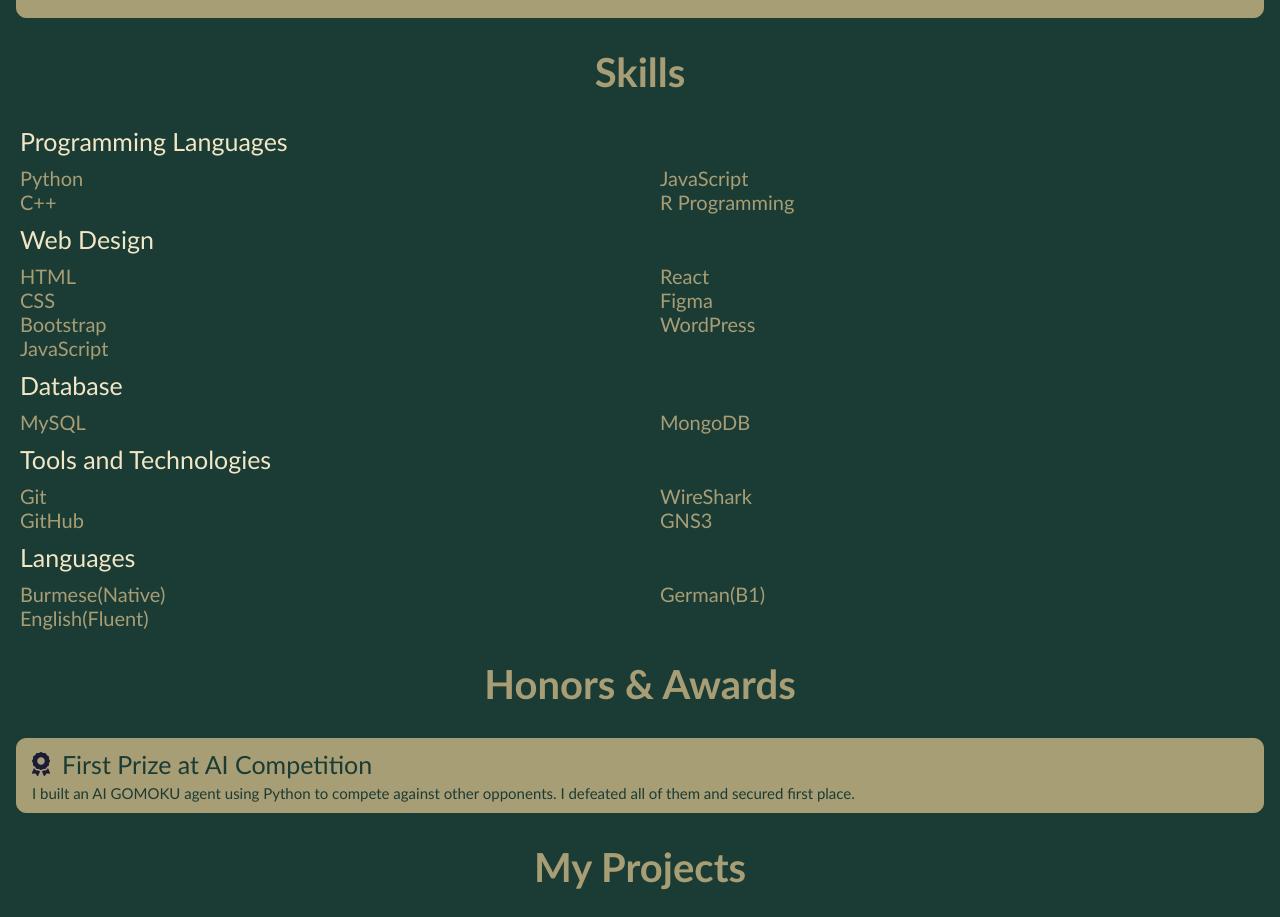
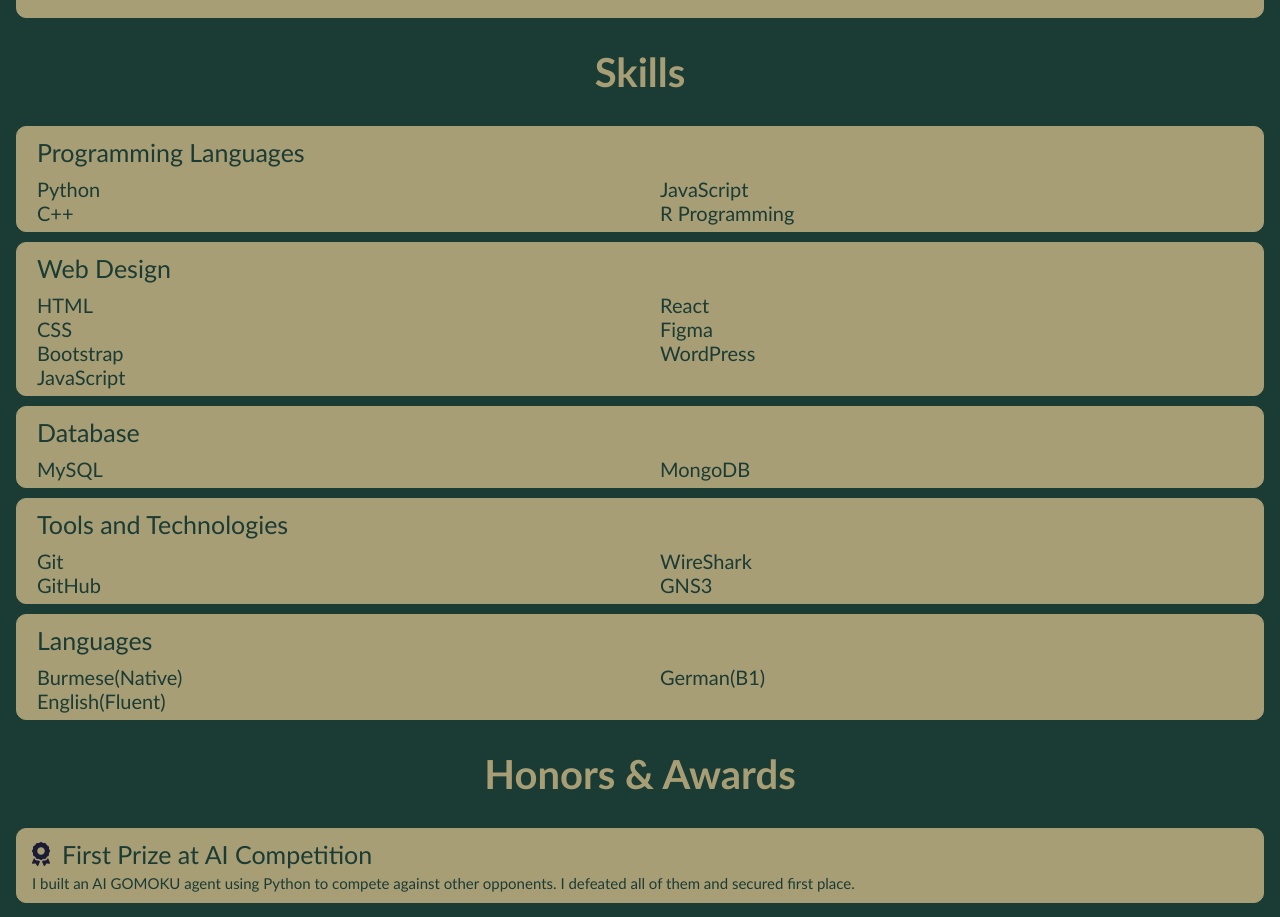
Before and after one commit to Min-Thway-Htut/min-thway-htut.github.io, a plain HTML site: page index.html in a window 1280 px wide. Shown: the part 663-1580 px from the top of the page. Drawn offline with Linux system fonts and the light colour scheme.

Commit message:
Updating sill section

```diff
--- a/index.html
+++ b/index.html
@@ -59,6 +59,8 @@
 
 
         <h2 id="mySkills">Skills</h2>
+
+        <div class="skill-border">
         <div class="skill-title">Programming Languages</div>
         <div class="skill">
             <ul>
@@ -68,8 +70,9 @@
                 <li>R Programming</li>
             </ul>
         </div>
+    </div>
 
-
+    <div class="skill-border">
         <div class="skill-title">Web Design</div>
         <div class="skill">
         <ul>
@@ -82,7 +85,9 @@
             <li>WordPress</li>
         </ul>
        </div>
+    </div>
 
+    <div class="skill-border">
        <div class="skill-title">Database</div>
        <div class="skill">
         <ul>
@@ -90,7 +95,9 @@
             <li>MongoDB</li>
         </ul>
        </div>
+    </div>
 
+    <div class="skill-border">
        <div class="skill-title">Tools and Technologies</div>
        <div class="skill">
         <ul>
@@ -100,7 +107,10 @@
             <li>GNS3</li>
         </ul>
        </div>
+    </div>
 
+
+      <div class="skill-border">
        <div class="skill-title">Languages</div>
        <div class="skill">
         <ul>
@@ -108,6 +118,7 @@
             <li>English(Fluent)</li>
             <li>German(B1)</li>
         </ul>
+    </div>
     </div>
 
     <h2 id="honors">Honors & Awards</h2>
--- a/styles.css
+++ b/styles.css
@@ -43,12 +43,12 @@
     margin-top: 10px;
     margin-bottom: 10px;
     margin-left: 20px;
-    color: #f1e6c5;
+    color: #1b3b35;
 }
 
 div.skill{
     font-size: 20px;
-    color: #a89e75;
+    color: #1b3b35;
     margin-top: 10px;
     margin-left: 20px;
 }
@@ -158,6 +158,17 @@
     margin-right: 16px;
     margin-top: 10px;
     margin-bottom: 20px;
+  }
+
+  .skill-border{
+    border: 1px solid #a89e75;
+    background-color: #a89e75;
+    margin-left: 16px;
+    margin-right: 16px;
+    border-radius: 10px;
+    padding-bottom: 6px;
+    margin-top: 10px;
+    margin-bottom: 10px;
   }
   .awards-border{
     border: 1px solid #a89e75;
```
